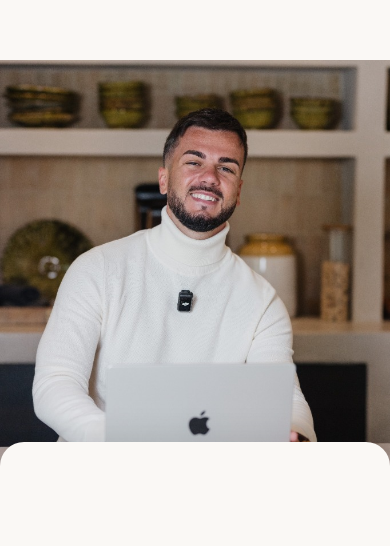
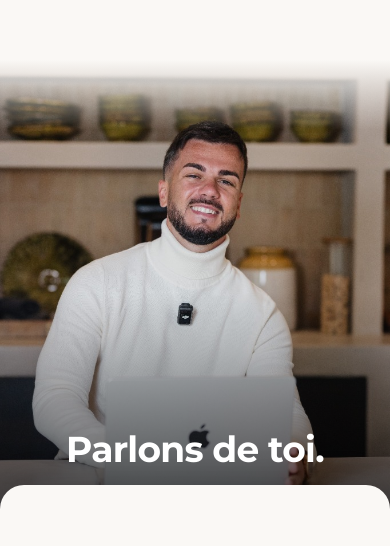
Before and after one commit to BenjaminOhana/Site-Benjamin, a React (Vite) app: page / in a window 390 px wide. Shown: the part 8602-9148 px from the top of the page. Built offline with nearby package versions, Linux system fonts and the light colour scheme.

Commit message:
Feat: Implement Hero-style mobile layout for CTA section

```diff
--- a/src/components/CTA.jsx
+++ b/src/components/CTA.jsx
@@ -64,11 +64,30 @@ const CTA = () => {
             ref={sectionRef}
             className="relative min-h-screen md:h-screen flex flex-col md:block overflow-hidden bg-[#FAF8F5]"
         >
-            {/* Mobile Top Image (50vh, No Overlay) */}
-            <div
-                className="h-[50vh] w-full bg-cover bg-[center_30%] md:hidden"
-                style={{ backgroundImage: `url(${ctaBgMobile})` }}
-            ></div>
+            {/* Mobile Top Image (55vh, Gradient, Title on Photo) */}
+            <div className="relative h-[55vh] w-full md:hidden">
+                {/* Image */}
+                <div
+                    className="absolute inset-0 bg-cover bg-[center_30%]"
+                    style={{ backgroundImage: `url(${ctaBgMobile})` }}
+                ></div>
+
+                {/* Gradient Overlay */}
+                <div
+                    className="absolute inset-0"
+                    style={{ background: 'linear-gradient(to bottom, #FAF8F5 0%, transparent 15%, transparent 50%, rgba(0,0,0,0.7) 100%)' }}
+                ></div>
+
+                {/* Mobile Title (On Photo) */}
+                <div className="absolute bottom-14 left-0 w-full text-center px-4 z-20">
+                    <h2
+                        className="text-4xl font-extrabold text-white tracking-tight"
+                        style={{ letterSpacing: '-0.02em' }}
+                    >
+                        Parlons de toi.
+                    </h2>
+                </div>
+            </div>
 
             {/* Desktop Background (Full Width with Gradient) */}
             <div className="absolute inset-0 w-full h-full hidden md:block">
@@ -86,13 +105,13 @@ const CTA = () => {
                 <div className="container mx-auto md:px-6 flex flex-col md:flex-row md:justify-start w-full">
                     <div className="w-full md:w-1/2 flex flex-col items-center justify-center text-center md:pl-12 lg:pl-20">
 
-                        {/* Text Block (Card on Mobile, Transparent on Desktop) */}
+                        {/* Text Block Content */}
                         <div className="max-w-lg w-full">
 
-                            {/* Accroche */}
+                            {/* Desktop Title (Hidden on Mobile) */}
                             <h2
                                 ref={titleRef}
-                                className="text-4xl md:text-5xl font-extrabold text-[#3D5245] tracking-tight mb-8"
+                                className="hidden md:block text-4xl md:text-5xl font-extrabold text-[#3D5245] tracking-tight mb-8"
                                 style={{ letterSpacing: '-0.02em' }}
                             >
                                 Parlons de toi.
```
